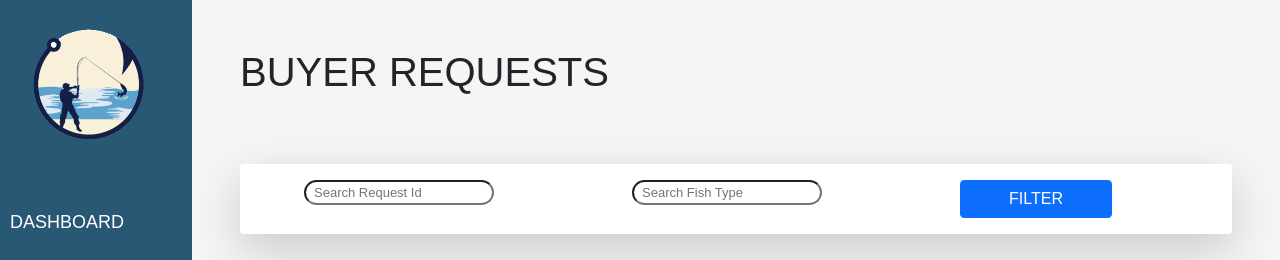
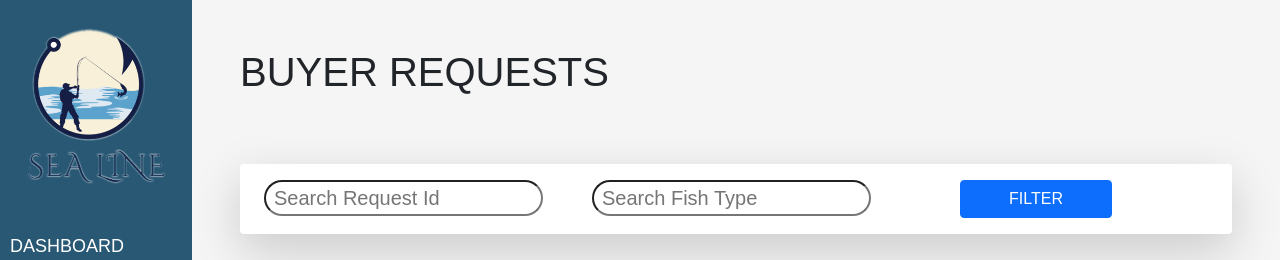
Before and after one commit to Nadeesh-Edi/FisheriesManagement, a React (Create React App) app in the folder frontend/: page /allBuyerRequests in a window 1280 px wide. Shown: the top 260 px of the page. Built offline with nearby package versions, Linux system fonts and the light colour scheme; no server answers.

Commit message:
Logo in sidenav fix

```diff
--- a/frontend/src/components/inventorymanagerComponents/inv-buyer-requests.js
+++ b/frontend/src/components/inventorymanagerComponents/inv-buyer-requests.js
@@ -45,13 +45,13 @@ export default function BuyerRequests() {
                     <form>
                         <div className="row">
                             <div className="col-4">
-                                <input className="rounded-pill ps-2 mx-5" type="text" placeholder="Search Request Id"
+                                <input className="rounded-pill ps-2 mx-2 fs-5" type="text" placeholder="Search Request Id"
                                 onChange={(e) => {
                                     setRequestId(e.target.value);
                                 }}></input>
                             </div>
                             <div className="col-4">
-                                <input className="rounded-pill ps-2 mx-5" type="text" placeholder="Search Fish Type"
+                                <input className="rounded-pill ps-2 mx-2 fs-5" type="text" placeholder="Search Fish Type"
                                 onChange={(e) => {
                                     setFishType(e.target.value);
                                 }}></input>
--- a/frontend/src/components/navbars/inv-manager-nav.js
+++ b/frontend/src/components/navbars/inv-manager-nav.js
@@ -1,12 +1,12 @@
 import React from "react";
 import "../../res/css/navbar.css";
-import Logo from "../../res/images/logo.png"
+import Logo from "../../res/images/logo5.png"
 
 export default function InvManagerNav() {
     return (
         <>
             <div className="sidenav col-lg-3 col-sm-12">
-                <img className="rounded mx-auto d-block img-fluid my-2 w-75" src={Logo}></img>
+                <img className="rounded mx-auto d-block img-fluid mt-2 w-75 mb-lg-4 pb-lg-2" src={Logo}></img>
                 <a className="col-sm-3" href="/dashboard">DASHBOARD</a>
                 <a className="col-sm-3" href="/allBuyerRequests">BUYER REQUESTS</a>
                 <a className="col-sm-3" href="/allInventory">INVENTORY</a>
```
Also changed, not shown: frontend/src/res/images/logo.png (deleted), frontend/src/res/images/logo5.png (added).
